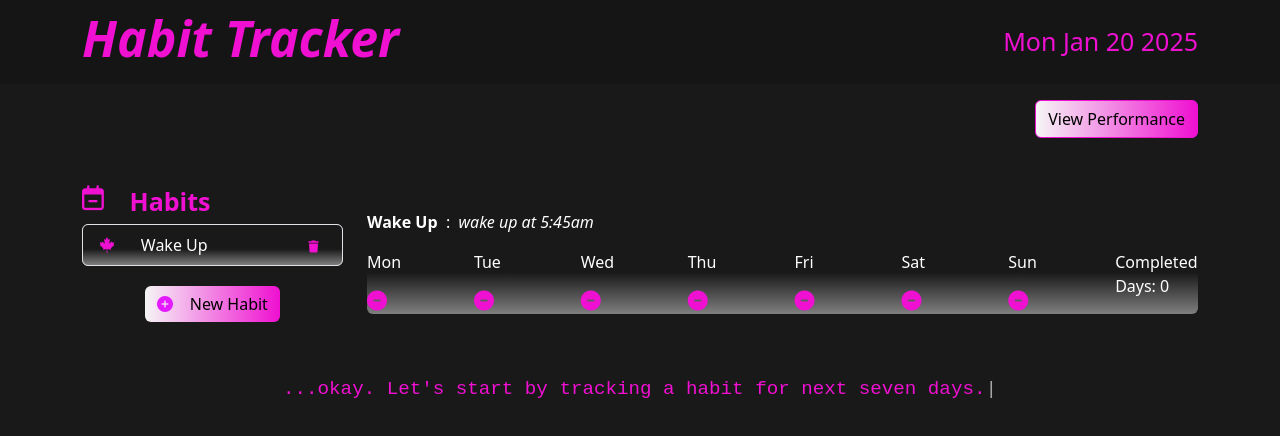
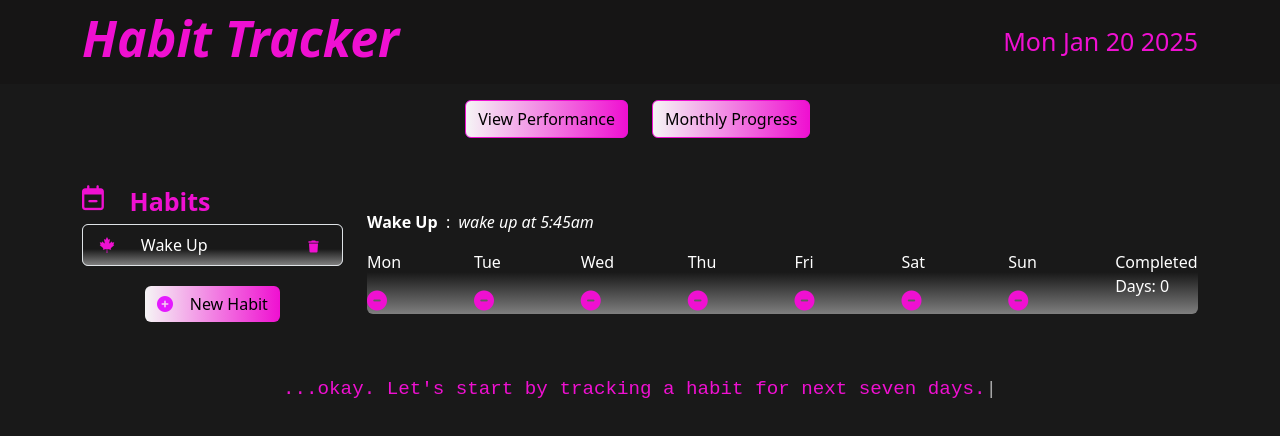
Before and after one commit to qamarser/habit-tracker, a React (Vite) app: page / in a window 1280 px wide. Shown: the top 436 px of the page. Built offline with nearby package versions, Linux system fonts and the light colour scheme.

Commit message:
laying the basics of calendar

```diff
--- a/package.json
+++ b/package.json
@@ -15,6 +15,7 @@
     "bootstrap": "^5.3.3",
     "react": "^18.3.1",
     "react-bootstrap": "^2.10.7",
+    "react-calendar": "^5.1.0",
     "react-dom": "^18.3.1",
     "react-redux": "^9.2.0",
     "react-router-dom": "^7.1.3",
--- a/src/App.jsx
+++ b/src/App.jsx
@@ -8,6 +8,7 @@ import Overview from "./components/overview.jsx"
 import Typed from 'typed.js';
 import './App.css';
 import Home from './home.jsx';
+import MonthlyCalendar from "./features/MonthlyCalendar.jsx"
 import PerformanceChart from './features/performanceChart.jsx';
 
 function App() {
@@ -54,6 +55,14 @@ function App() {
               View Performance
             </button>
           </Col>
+          <Col >
+          <button
+              className="btn btn-secondary"
+              onClick={() => navigate('/MonthlyCalendar')}
+            >
+              Monthly Progress
+            </button>
+          </Col>
         </Row>
 
         <Row className="mt-5 habit-name">
--- /dev/null
+++ b/src/features/MonthlyCalendar.jsx
@@ -0,0 +1,24 @@
+import React from 'react'
+import { useState } from 'react';
+import Calendar from 'react-calendar';
+import { data } from 'react-router-dom';
+
+const MonthlyCalendar = () => {
+    const [date, setDate] = useState(new Date());
+
+  return (
+    <div>
+      <h1 className='text-center'>Calendar</h1>
+      <div className='calendar-container'>
+        <Calendar onChange={setDate} value={data} />
+      </div>
+      <p  className='text-center'>
+        <span className='bold'> Selected Date:</span>
+        {' '}
+        {date.toLocaleDateString()}
+      </p>
+    </div>
+  )
+}
+
+export default MonthlyCalendar
```
Also changed, not shown: 1 other file (tests, documents, lock files or other folders).
